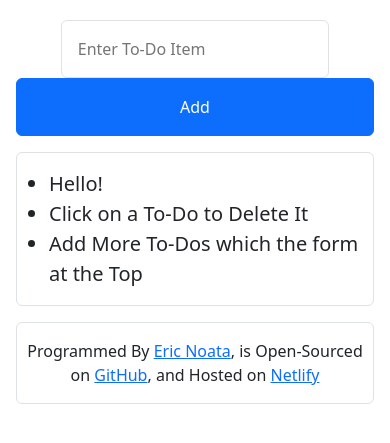
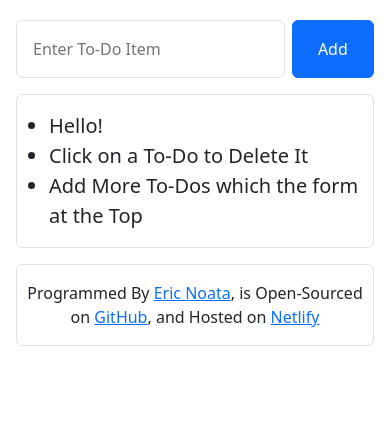
Before and after one commit to Sergey-Ivanovich/to-do-list, a plain HTML site: page index.html in a window 390 px wide. Shown: the part 101-544 px from the top of the page. Drawn offline with nearby package versions, Linux system fonts and the light colour scheme.

Commit message:
improved responsiveness

```diff
--- a/src/styles.css
+++ b/src/styles.css
@@ -40,12 +40,17 @@ li:hover {
   display: none;
 }
 
+form {
+  display: flex;
+  justify-content: space-between;
+}
+
 .my-w-100 {
   width: 50%;
 }
 
 .my-w {
-  width: 100%;
+  width: 23%;
 }
 
 @media (max-width: 900px) {
```
